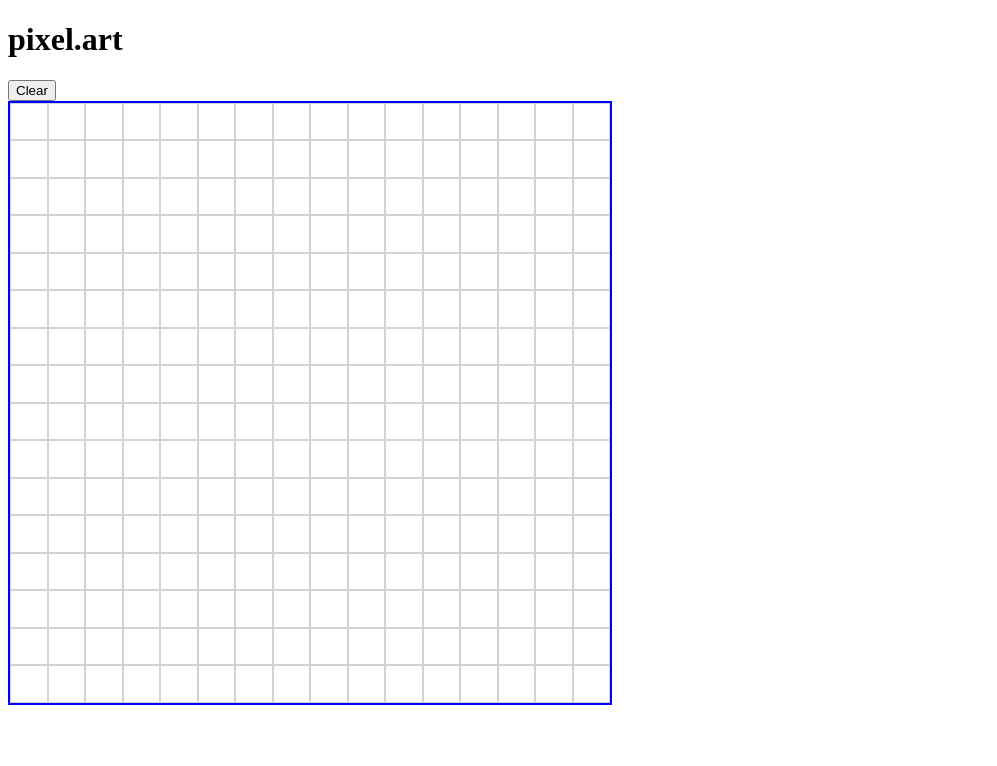
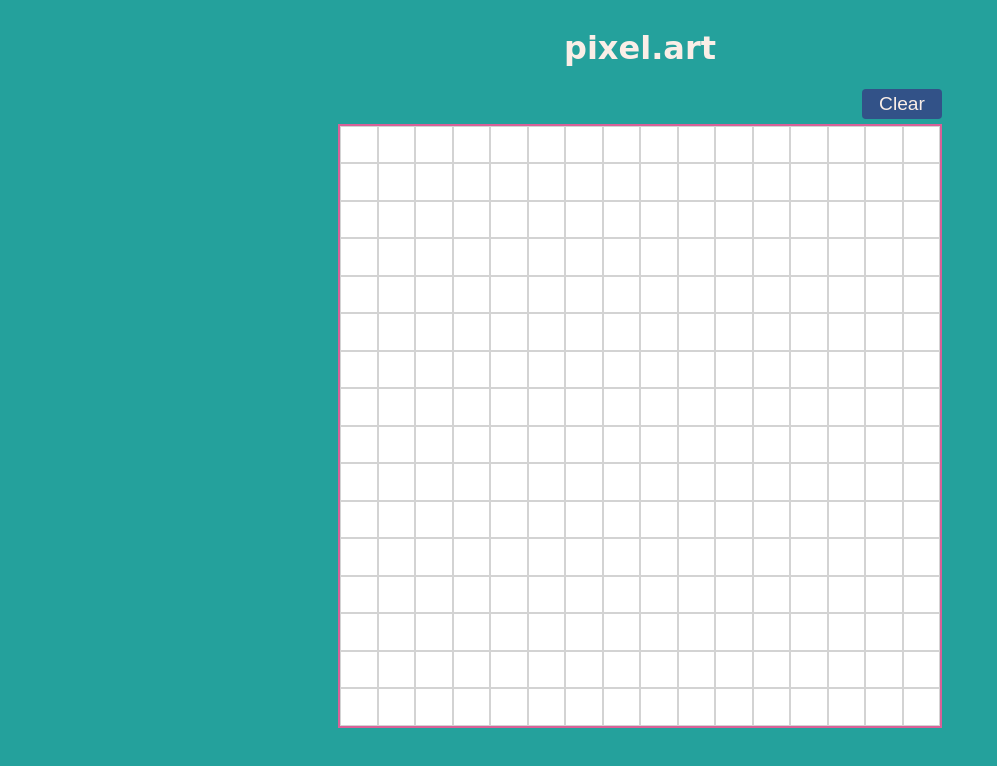
Before and after one commit to kihno/etch-a-sketch, a plain HTML site: page index.html in a window 1280 px wide. Shown: the whole page, without its empty margins (0-997 px from the left). Drawn offline with Linux system fonts and the light colour scheme.

Commit message:
draw function works on page load and reload and added basic css styling

```diff
--- a/index.html
+++ b/index.html
@@ -10,9 +10,10 @@
 </head>
 <body>
     <h1>pixel.art</h1>
-
-    <button class="clear">Clear</button>
-    <div id="grid"></div>
+    <div id="container">
+        <button class="clear">Clear</button>
+        <div id="grid"></div>
+    </div>
 
     <!-- <button class="button1">32 x 32 Grid</button>
     <button class="button2">64 x 64 Grid</button> -->
--- a/javascript.js
+++ b/javascript.js
@@ -27,6 +27,11 @@ clear.addEventListener('click', () => {
         num = prompt('Please specify a number between 0 and 100');
     }
     createGrid(num);
+
+    const cells = gridContainer.querySelectorAll('div');
+    cells.forEach(cell => cell.addEventListener('mouseover', () => {
+    cell.style.backgroundColor = '#000000';
+}));
 })
 
 function createGrid(x) {
@@ -41,8 +46,7 @@ function createGrid(x) {
 
 document.onload = createGrid(16);
 
-const cell = document.querySelector('.cell');
-cell.addEventListener('mouseover', () => {
-    const draw = document.getElementsByClassName('.cell')
-    draw.classList.add('draw');
-});
+const cells = gridContainer.querySelectorAll('div');
+cells.forEach(cell => cell.addEventListener('mouseover', () => {
+    cell.style.backgroundColor = '#000000';
+}));
--- a/stylesheet.css
+++ b/stylesheet.css
@@ -1,13 +1,46 @@
+@import url('https://fonts.googleapis.com/css2?family=Press+Start+2P&display=swap');
+
+body {
+    display: flex;
+    flex-direction: column;
+    justify-content: center;
+    align-items: center;
+    background-color: #24a19c;
+}
+
+h1 {
+    color: #faeee7;
+    display: block;
+    font-family: 'Press Start P2', cursive;
+}
+
+#container {
+    display: flex;
+    flex-direction: column;
+    align-items: flex-end;
+}
+
+.clear {
+    background-color: #325288;
+    color: #faeee7;
+    margin-bottom: 5px;
+    border: none;
+    border-radius: 4px;
+    height: 30px;
+    width: 80px;
+    font-size: 120%;
+}
+
 #grid {
-    border: 2px solid blue;
+    border: 2px solid #d96098;
     display: grid;
-
     place-content: stretch;
     width: 600px;
     height: 600px;
 }
 
 .cell {
+    background-color: white;
     border: 0.5px solid lightgrey;
 }
 
```
